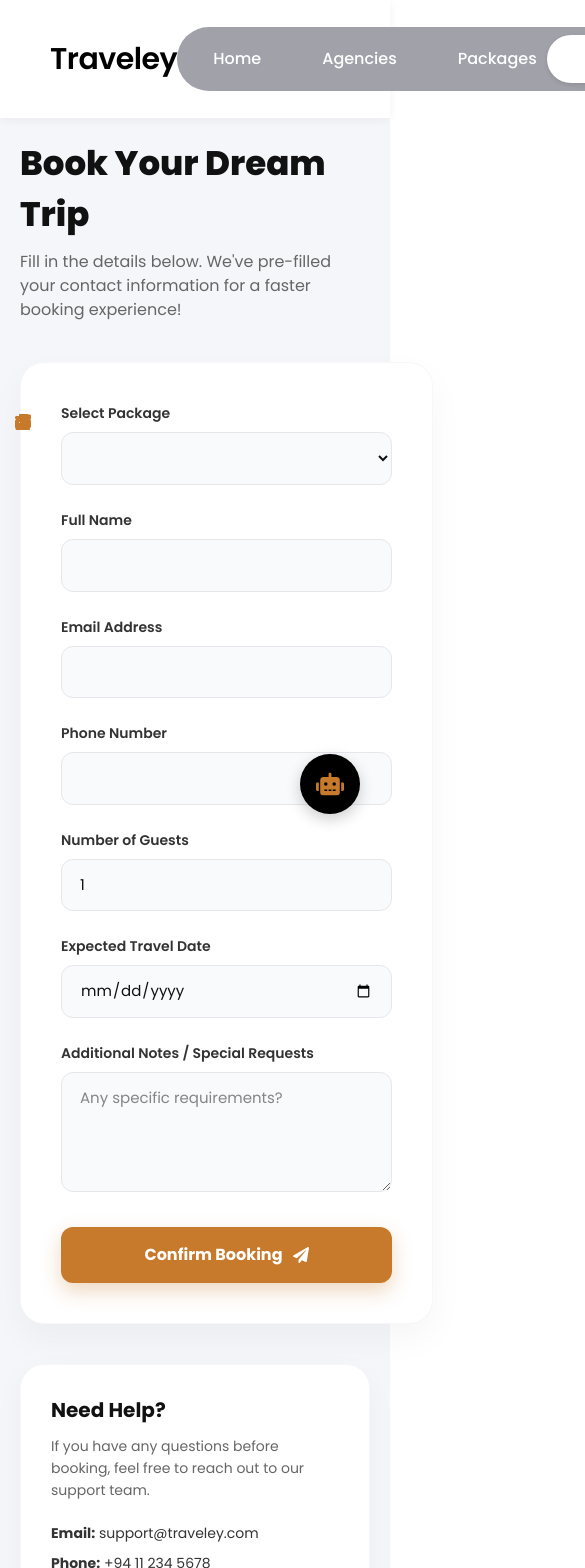
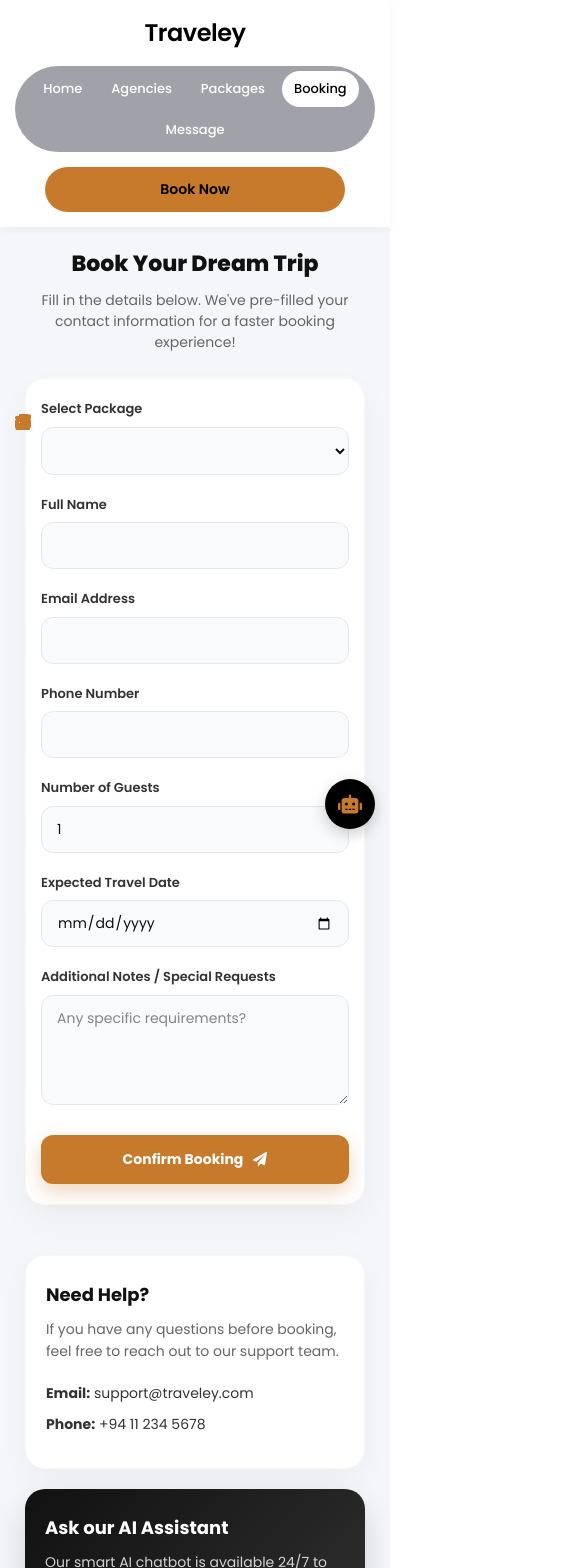
Before and after one commit to Sadeepa123L/traveley-frontend, a React (Vite) app: page /TravelerBooking in a window 390 px wide. Shown: the top 1568 px of the page, 585 px wide, since content can reach past the window. Built offline with nearby package versions, Linux system fonts and the light colour scheme; a web font is replaced by a local one.

Commit message:
dashboard responsive

```diff
--- a/src/components/Layout/travelerlayout/TravelerLayout.css
+++ b/src/components/Layout/travelerlayout/TravelerLayout.css
@@ -12,8 +12,8 @@
   top: 0;
   z-index: 1000;
 }
-@media (max-width: 768px) {
-  .layout-content {
-    padding: 20px;
-  }
+@media screen and (max-width: 768px) {
+    .layout-content {
+        padding: 20px 15px 100px 15px;
+    }
 }
--- a/src/components/dashboard/traveler-dashboard/chatbot/ChatBot.css
+++ b/src/components/dashboard/traveler-dashboard/chatbot/ChatBot.css
@@ -143,3 +143,34 @@
 .send-btn:hover {
   background-color: #c87a2c;
 }
+@media screen and (max-width: 768px) {
+    .chatbot-wrapper {
+        bottom: 20px;
+        right: 20px;
+    }
+    .chatbot-toggle-btn {
+        width: 50px;
+        height: 50px;
+    }
+    .icon-large {
+        font-size: 24px;
+    }
+    .chatbot-window {
+        width: 320px;
+        height: 400px;
+        bottom: 65px;
+        right: 0;
+    }
+}
+
+@media screen and (max-width: 480px) {
+    .chatbot-wrapper {
+        bottom: 15px;
+        right: 15px;
+    }
+    .chatbot-window {
+        width: calc(100vw - 30px);
+        height: 420px;
+        right: -15px;
+    }
+}
--- a/src/components/dashboard/traveler-dashboard/raveler-messages/TravelerMessages.css
+++ b/src/components/dashboard/traveler-dashboard/raveler-messages/TravelerMessages.css
@@ -3,7 +3,7 @@
 .messages-page-container {
   font-family: 'Poppins', sans-serif;
   width: 100%;
-  height: calc(100vh - 120px); /* උඩ Navbar එකයි යටින් ඉඩයි අතෑරලා තිරය පිරෙන්න ගන්නවා */
+  height: calc(100vh - 120px);
   display: flex;
   justify-content: center;
 }
@@ -19,9 +19,6 @@
   border: 1px solid #f0f0f0;
 }
 
-/* ==================================
-   වම් පැත්ත: Sidebar (Agencies List)
-   ================================== */
 .chat-sidebar {
   width: 350px;
   background-color: #f9fafb;
@@ -84,7 +81,7 @@
 
 .conversation-item.active {
   background-color: #fff;
-  border-left: 4px solid #c87a2c; /* Luxury Brown highlight */
+  border-left: 4px solid #c87a2c;
 }
 
 .avatar-wrapper {
@@ -165,17 +162,13 @@
   border-radius: 10px;
 }
 
-/* ==================================
-   දකුණු පැත්ත: Chat Main Area
-   ================================== */
 .chat-main-area {
   flex: 1;
   display: flex;
   flex-direction: column;
   background-color: #fff;
 }
-
-/* Chat Header */
+/* chat header */
 .chat-header {
   padding: 15px 25px;
   border-bottom: 1px solid #e5e7eb;
@@ -275,11 +268,11 @@
 }
 
 .message-wrapper.sent {
-  justify-content: flex-end; /* Traveler යවපු මැසේජ් දකුණට */
+  justify-content: flex-end;
 }
 
 .message-wrapper.received {
-  justify-content: flex-start; /* Agency එවපු මැසේජ් වමට */
+  justify-content: flex-start;
 }
 
 .message-bubble {
@@ -288,16 +281,14 @@
   position: relative;
 }
 
-/* Agency එක එවපු එකට Styles (වම් පැත්තේ) */
 .received .message-bubble {
   background-color: #f3f4f6;
   color: #111;
-  border-radius: 18px 18px 18px 4px; /* ලස්සනට නවපු කටක් වගේ පේන්න */
+  border-radius: 18px 18px 18px 4px;
 }
 
-/* Traveler යවපු එකට Styles (දකුණු පැත්තේ) */
 .sent .message-bubble {
-  background-color: #c87a2c; /* ඔයාගේ Luxury Brown පාට */
+  background-color: #c87a2c;
   color: #fff;
   border-radius: 18px 18px 4px 18px;
 }
@@ -362,3 +353,104 @@
   background-color: #dba15c;
   transform: scale(1.05);
 }
+@media screen and (max-width: 1024px) {
+    .chat-sidebar {
+        width: 280px;
+    }
+    .message-bubble {
+        max-width: 80%;
+    }
+}
+
+@media screen and (max-width: 768px) {
+    .messages-page-container {
+        height: calc(100vh - 80px);
+        padding: 0 10px;
+    }
+    .chat-layout {
+        flex-direction: column;
+        border-radius: 15px;
+    }
+    .chat-sidebar {
+        width: 100%;
+        height: auto;
+        border-right: none;
+        border-bottom: 1px solid #e5e7eb;
+    }
+    .sidebar-header {
+        padding: 15px;
+    }
+    .sidebar-header h2 {
+        font-size: 20px;
+        margin-bottom: 10px;
+    }
+    .conversation-list {
+        display: flex;
+        overflow-x: auto;
+        overflow-y: hidden;
+        padding-bottom: 5px;
+    }
+    .conversation-item {
+        flex: 0 0 260px;
+        border-bottom: none;
+        border-right: 1px solid #f0f0f0;
+        padding: 10px 15px;
+    }
+    .chat-main-area {
+        flex: 1;
+        overflow: hidden;
+    }
+    .chat-header {
+        padding: 10px 15px;
+    }
+    .chat-messages {
+        padding: 15px;
+    }
+    .chat-input-area {
+        padding: 15px;
+    }
+    .message-bubble {
+        max-width: 90%;
+        padding: 10px 15px;
+    }
+}
+
+@media screen and (max-width: 480px) {
+    .conversation-item {
+        flex: 0 0 220px;
+        padding: 10px;
+    }
+    .avatar-wrapper {
+        width: 40px;
+        height: 40px;
+        margin-right: 10px;
+    }
+    .chat-name-time h4 {
+        font-size: 14px;
+    }
+    .chat-last-msg p {
+        font-size: 12px;
+    }
+    .active-agency-info img {
+        width: 35px;
+        height: 35px;
+    }
+    .active-agency-info h3 {
+        font-size: 14px;
+    }
+    .icon-btn {
+        margin-left: 10px;
+        font-size: 16px;
+    }
+    .chat-input-area {
+        gap: 10px;
+    }
+    .chat-input-area input {
+        padding: 12px 15px;
+    }
+    .send-msg-btn {
+        width: 45px;
+        height: 45px;
+        font-size: 16px;
+    }
+}
--- a/src/components/dashboard/traveler-dashboard/traveler-agencies/TravelerAgencies.css
+++ b/src/components/dashboard/traveler-dashboard/traveler-agencies/TravelerAgencies.css
@@ -195,3 +195,64 @@
 .agency-card:hover .arrow-icon {
   transform: translateX(5px);
 }
+@media screen and (max-width: 1024px) {
+    .agencies-grid {
+        grid-template-columns: repeat(auto-fill, minmax(280px, 1fr));
+        gap: 25px;
+    }
+    .agencies-header h1 {
+        font-size: 28px;
+    }
+    .agency-image-wrapper {
+        height: 200px;
+    }
+}
+
+@media screen and (max-width: 768px) {
+    .agencies-page-container {
+        padding: 0 10px;
+    }
+    .agencies-header {
+        margin-bottom: 30px;
+        text-align: center;
+    }
+    .agencies-header h1 {
+        font-size: 24px;
+    }
+    .agencies-header p {
+        font-size: 14px;
+        margin: 0 auto;
+    }
+    .agencies-grid {
+        grid-template-columns: repeat(auto-fill, minmax(250px, 1fr));
+        gap: 20px;
+    }
+    .agency-info {
+        padding: 20px;
+    }
+    .agency-title-row h2 {
+        font-size: 18px;
+    }
+    .agency-image-wrapper {
+        height: 180px;
+    }
+}
+
+@media screen and (max-width: 480px) {
+    .agencies-grid {
+        grid-template-columns: 1fr;
+    }
+    .agencies-header h1 {
+        font-size: 22px;
+    }
+    .agency-title-row {
+        flex-direction: column;
+        gap: 10px;
+    }
+    .agency-rating {
+        align-self: flex-start;
+    }
+    .agency-image-wrapper {
+        height: 200px;
+    }
+}
--- a/src/components/dashboard/traveler-dashboard/traveler-booking/TravelerBooking.css
+++ b/src/components/dashboard/traveler-dashboard/traveler-booking/TravelerBooking.css
@@ -217,3 +217,84 @@
     gap: 25px;
   }
 }
+@media screen and (max-width: 1024px) {
+    .booking-content {
+        flex-direction: column;
+    }
+    .booking-form-section, .booking-info-section {
+        width: 100%;
+        flex: none;
+    }
+    .booking-info-section {
+        flex-direction: row;
+        gap: 20px;
+    }
+    .info-card, .ai-support-card {
+        flex: 1;
+        margin-bottom: 0;
+    }
+}
+
+@media screen and (max-width: 768px) {
+    .booking-page-container {
+        padding: 0 10px 40px 10px;
+    }
+    .booking-header {
+        margin-bottom: 25px;
+        text-align: center;
+    }
+    .booking-header h1 {
+        font-size: 26px;
+    }
+    .booking-header p {
+        font-size: 14px;
+    }
+    .booking-form-section {
+        padding: 25px 20px;
+        border-radius: 20px;
+    }
+    .modern-booking-form {
+        gap: 20px;
+    }
+    .form-row {
+        flex-direction: column;
+        gap: 20px;
+    }
+    .form-group input,
+    .form-group select,
+    .form-group textarea {
+        padding: 12px 15px;
+        font-size: 14px;
+    }
+    .submit-booking-btn {
+        padding: 14px;
+        font-size: 15px;
+    }
+    .booking-info-section {
+        flex-direction: column;
+        gap: 20px;
+        margin-top: 10px;
+    }
+    .info-card, .ai-support-card {
+        padding: 25px 20px;
+        border-radius: 20px;
+    }
+    .info-card h2, .ai-support-content h3 {
+        font-size: 18px;
+    }
+}
+
+@media screen and (max-width: 480px) {
+    .booking-header h1 {
+        font-size: 22px;
+    }
+    .booking-form-section {
+        padding: 20px 15px;
+    }
+    .form-group label {
+        font-size: 13px;
+    }
+    .submit-booking-btn {
+        font-size: 14px;
+    }
+}
--- a/src/components/dashboard/traveler-dashboard/traveler-home/TravelerHome.css
+++ b/src/components/dashboard/traveler-dashboard/traveler-home/TravelerHome.css
@@ -280,3 +280,106 @@
     padding: 30px 20px;
   }
 }
+@media screen and (max-width: 1024px) {
+    .home-hero-section {
+        height: 350px;
+    }
+    .hero-content h1 {
+        font-size: 36px;
+    }
+    .packages-grid {
+        grid-template-columns: repeat(auto-fill, minmax(250px, 1fr));
+        gap: 20px;
+    }
+    .ai-planner-banner {
+        padding: 30px 40px;
+    }
+}
+
+@media screen and (max-width: 768px) {
+    .traveler-home-container {
+        padding: 0 10px;
+    }
+    .home-hero-section {
+        height: 320px;
+        margin-bottom: 40px;
+        border-radius: 15px;
+    }
+    .hero-content {
+        padding: 0 15px;
+    }
+    .hero-content h1 {
+        font-size: 28px;
+    }
+    .hero-content p {
+        font-size: 15px;
+        margin-bottom: 25px;
+    }
+    .hero-search-bar {
+        flex-direction: column;
+        border-radius: 15px;
+        padding: 15px;
+        gap: 15px;
+    }
+    .search-input-group {
+        padding: 10px 15px;
+        width: 100%;
+        background-color: #f9fafb;
+        border-radius: 10px;
+    }
+    .search-input-group input {
+        background-color: transparent;
+    }
+    .hero-search-btn {
+        width: 100%;
+        padding: 12px;
+        border-radius: 10px;
+    }
+    .home-section {
+        margin-bottom: 40px;
+    }
+    .section-header h2 {
+        font-size: 24px;
+    }
+    .section-header p {
+        font-size: 14px;
+    }
+    .ai-planner-banner {
+        flex-direction: column;
+        text-align: center;
+        padding: 30px 20px;
+        border-radius: 15px;
+    }
+    .banner-content h2 {
+        font-size: 24px;
+    }
+    .banner-content p {
+        font-size: 14px;
+        margin: 0 auto 20px auto;
+    }
+    .ai-plan-btn {
+        width: 100%;
+        max-width: 250px;
+    }
+}
+
+@media screen and (max-width: 480px) {
+    .home-hero-section {
+        height: 350px;
+    }
+    .hero-content h1 {
+        font-size: 24px;
+    }
+    .hero-content p {
+        font-size: 14px;
+    }
+    .packages-grid {
+        grid-template-columns: 1fr;
+    }
+    .card-image-wrapper {
+        height: 180px;
+    }
+    .banner-content h2 {
+        font-size: 22px;
+    }
+}
--- a/src/components/dashboard/traveler-dashboard/traveler-navbar/TravelerNavBar.css
+++ b/src/components/dashboard/traveler-dashboard/traveler-navbar/TravelerNavBar.css
@@ -121,3 +121,56 @@
 .book-now-btn:hover {
   background-color: #c87a2c;
 }
+@media screen and (max-width: 1024px) {
+    .custom-navbar {
+        padding: 15px 20px;
+    }
+    .nav-item {
+        padding: 10px 15px;
+        font-size: 14px;
+    }
+    .book-now-btn {
+        padding: 12px 20px;
+        font-size: 14px;
+    }
+}
+
+@media screen and (max-width: 768px) {
+    .custom-navbar {
+        flex-direction: column;
+        gap: 15px;
+        padding: 15px;
+    }
+    .nav-menu-pill {
+        flex-wrap: wrap;
+        justify-content: center;
+        width: 100%;
+        padding: 5px;
+    }
+    .sliding-pill {
+        display: none !important;
+    }
+    .nav-item.active-link {
+        background-color: #ffffff;
+        color: #000000;
+        border-radius: 50px;
+    }
+    .navbar-actions {
+        width: 100%;
+        justify-content: center;
+    }
+    .book-now-btn {
+        width: 100%;
+        max-width: 300px;
+    }
+}
+
+@media screen and (max-width: 480px) {
+    .logo-text {
+        font-size: 24px;
+    }
+    .nav-item {
+        padding: 8px 12px;
+        font-size: 13px;
+    }
+}
--- a/src/components/dashboard/traveler-dashboard/traveler-packages/TravelerPackages.css
+++ b/src/components/dashboard/traveler-dashboard/traveler-packages/TravelerPackages.css
@@ -240,3 +240,90 @@
 .modern-package-card:hover .btn-arrow {
   transform: translateX(5px) rotate(-45deg);
 }
+@media screen and (max-width: 1024px) {
+    .packages-grid {
+        grid-template-columns: repeat(auto-fill, minmax(280px, 1fr));
+        gap: 25px;
+    }
+    .header-text h1 {
+        font-size: 28px;
+    }
+    .pkg-image-wrapper {
+        height: 200px;
+    }
+}
+
+@media screen and (max-width: 768px) {
+    .packages-page-container {
+        padding: 0 10px;
+    }
+    .packages-header {
+        margin-bottom: 30px;
+        align-items: center;
+        text-align: center;
+    }
+    .header-text h1 {
+        font-size: 26px;
+    }
+    .header-text p {
+        font-size: 14px;
+        margin: 0 auto;
+    }
+    .filter-pills {
+        justify-content: center;
+        gap: 8px;
+    }
+    .filter-btn {
+        padding: 8px 18px;
+        font-size: 13px;
+    }
+    .packages-grid {
+        grid-template-columns: repeat(auto-fill, minmax(250px, 1fr));
+        gap: 20px;
+    }
+    .pkg-info {
+        padding: 20px;
+    }
+    .pkg-title {
+        font-size: 20px;
+    }
+    .price-amount {
+        font-size: 22px;
+    }
+    .book-modern-btn {
+        padding: 10px 18px;
+        font-size: 14px;
+    }
+}
+
+@media screen and (max-width: 480px) {
+    .packages-grid {
+        grid-template-columns: 1fr;
+    }
+    .header-text h1 {
+        font-size: 24px;
+    }
+    .filter-pills {
+        justify-content: flex-start;
+        overflow-x: auto;
+        padding-bottom: 5px;
+        flex-wrap: nowrap;
+        width: 100%;
+    }
+    .filter-btn {
+        white-space: nowrap;
+        flex-shrink: 0;
+    }
+    .pkg-image-wrapper {
+        height: 220px;
+    }
+    .pkg-footer {
+        flex-direction: column;
+        align-items: flex-start;
+        gap: 15px;
+    }
+    .book-modern-btn {
+        width: 100%;
+        justify-content: center;
+    }
+}
```
